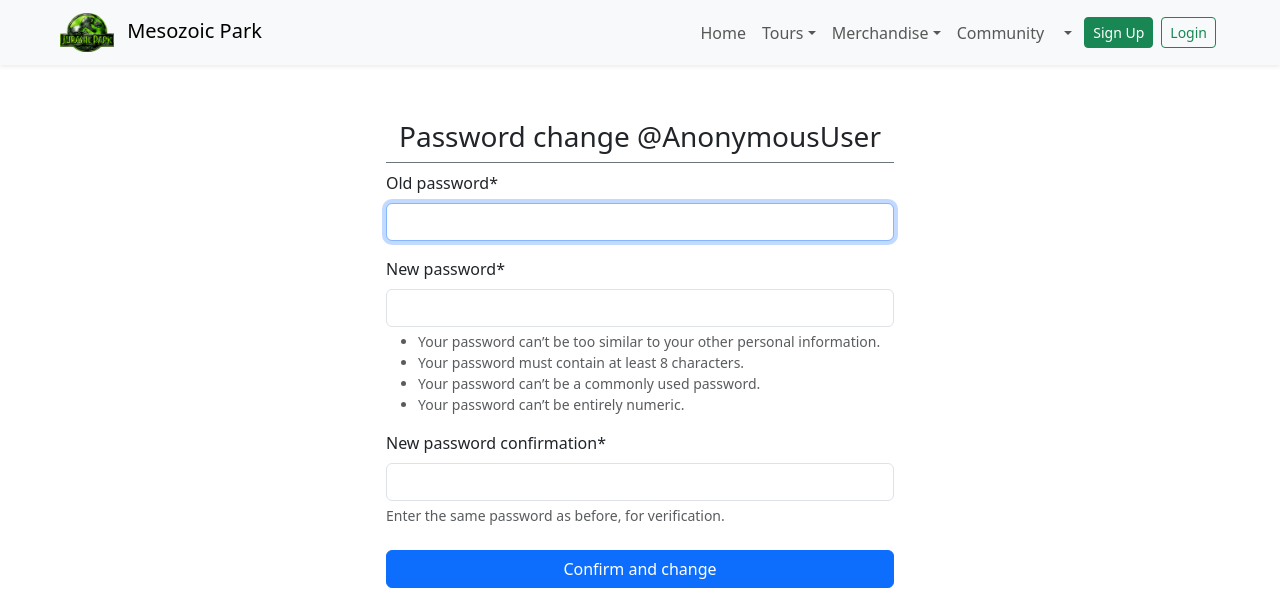
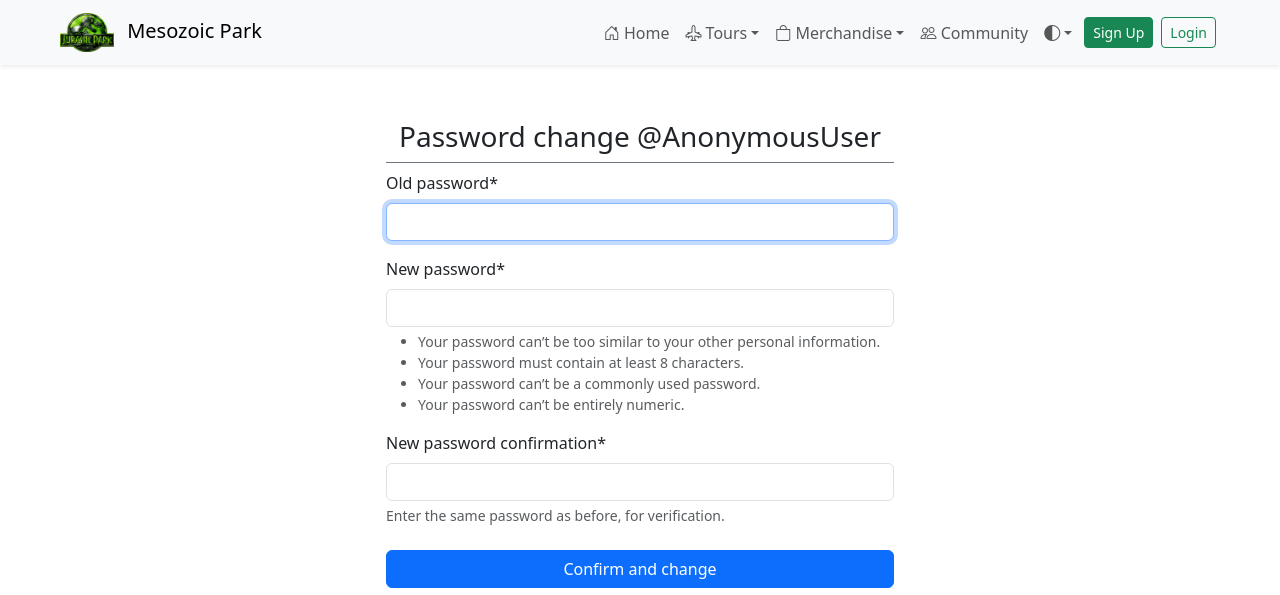
Before and after one commit to vidit-7/MesParkProj, a Django app: page /change-password/ in a window 1280 px wide. Shown: the top 595 px of the page. Run offline with Django 5.2, Linux system fonts and the light colour scheme; some libraries are stand-ins or nearby versions.

Commit message:
make use of cdn for bootstrap

```diff
--- a/templates/base.html
+++ b/templates/base.html
@@ -6,11 +6,11 @@
     <meta charset="UTF-8">
     <meta name="viewport" content="width=device-width, initial-scale=1.0">
     <title>Mesozoic park | {% block headtitle %}{% endblock headtitle %}</title>
-    <link rel="stylesheet" href="{% static 'css/bootstrap.min.css' %}">
-    <link rel="stylesheet" href="{% static 'css/bootstrap-icons.css' %}">
+    <!-- <link rel="stylesheet" href="{% static 'css/bootstrap.min.css' %}">
+    <link rel="stylesheet" href="{% static 'css/bootstrap-icons.css' %}"> -->
 
-    <!-- <link href="https://cdn.jsdelivr.net/npm/bootstrap@5.3.5/dist/css/bootstrap.min.css" rel="stylesheet" integrity="sha384-SgOJa3DmI69IUzQ2PVdRZhwQ+dy64/BUtbMJw1MZ8t5HZApcHrRKUc4W0kG879m7" crossorigin="anonymous">
-    <link rel="stylesheet" href="https://cdn.jsdelivr.net/npm/bootstrap-icons@1.11.3/font/bootstrap-icons.min.css"> -->
+    <link href="https://cdn.jsdelivr.net/npm/bootstrap@5.3.5/dist/css/bootstrap.min.css" rel="stylesheet" integrity="sha384-SgOJa3DmI69IUzQ2PVdRZhwQ+dy64/BUtbMJw1MZ8t5HZApcHrRKUc4W0kG879m7" crossorigin="anonymous">
+    <link rel="stylesheet" href="https://cdn.jsdelivr.net/npm/bootstrap-icons@1.11.3/font/bootstrap-icons.min.css">
 
     <link rel="stylesheet" href="{% static 'css/customstyle.css' %}">
     <link rel="stylesheet" href="{% static 'css/shadowdark.css' %}">
@@ -74,8 +74,8 @@
         </main>
         {% include 'footer.html' %}
     </div>
-    <script src="{% static 'js/bootstrap.bundle.min.js' %}"></script>
-    <!-- <script src="https://cdn.jsdelivr.net/npm/bootstrap@5.3.5/dist/js/bootstrap.bundle.min.js" integrity="sha384-k6d4wzSIapyDyv1kpU366/PK5hCdSbCRGRCMv+eplOQJWyd1fbcAu9OCUj5zNLiq" crossorigin="anonymous"></script>  -->
+    <!-- <script src="{% static 'js/bootstrap.bundle.min.js' %}"></script> -->
+    <script src="https://cdn.jsdelivr.net/npm/bootstrap@5.3.5/dist/js/bootstrap.bundle.min.js" integrity="sha384-k6d4wzSIapyDyv1kpU366/PK5hCdSbCRGRCMv+eplOQJWyd1fbcAu9OCUj5zNLiq" crossorigin="anonymous"></script>
     <script src="{% static 'js/themesw.js' %}"></script>
     {% block pagejs %}{% endblock pagejs %}
 </body>
```
